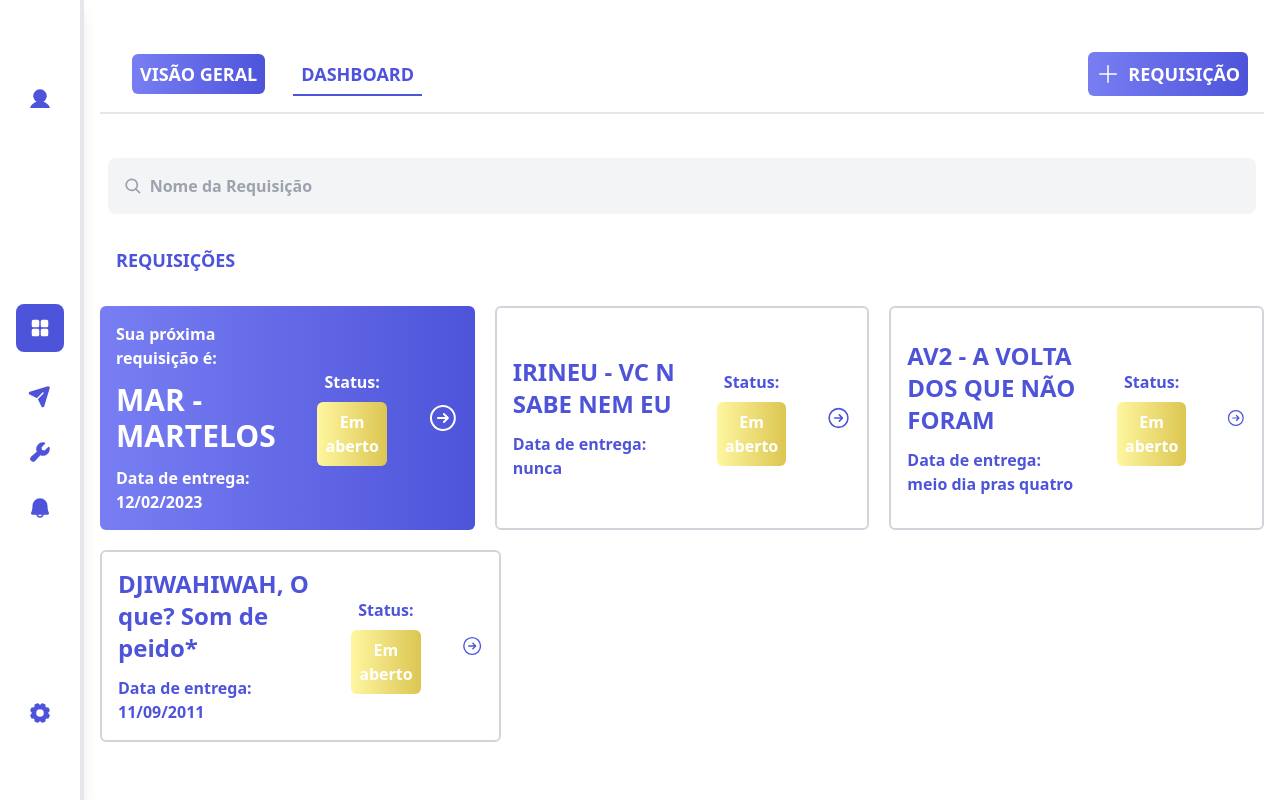
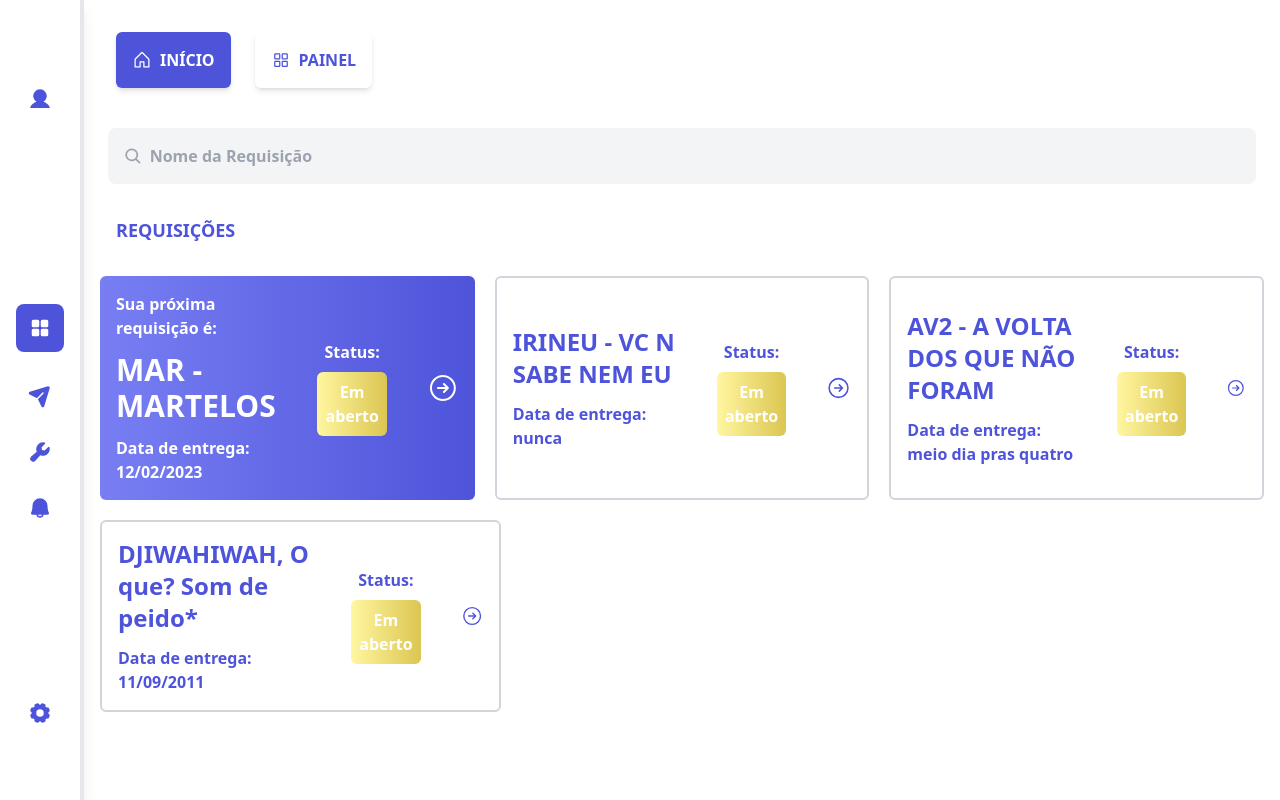
Before and after one commit to renan823/Aerotool-Front, a Next.js app: page /dashboard in a window 1280 px wide. Built offline with nearby package versions, Linux system fonts and the light colour scheme.

Commit message:
fix: styling fixes

```diff
--- a/src/components/NavButton.jsx
+++ /dev/null
@@ -1,34 +0,0 @@
-import { motion } from "framer-motion";
-
-const NavButtons = ({
-  isShowView,
-  setIsShowView,
-  bgColor,
-  buttonText,
-  isSelected,
-}) => {
-  let style = `${bgColor} p-2 text-white m-2 text-lg font-semibold cursor-default`;
-  if (isSelected) {
-    return (
-      <motion.div
-      initial={{ scale: .9, opacity: .6 }}
-      animate={{ scale: 1, opacity: 1 }}
-      transition={{ duration: 0.4 }}>
-        <span className={style} onClick={() => {}}>
-          {buttonText}
-        </span>
-      </motion.div>
-    );
-  } else {
-    style = `${bgColor} p-2 text-primary m-2 text-lg font-semibold cursor-pointer`
-    return (
-      <div>
-        <span className={style} onClick={() => setIsShowView(!isShowView)}>
-          {buttonText}
-        </span>
-      </div>
-    );
-  }
-};
-
-export default NavButtons;
--- a/src/components/ShowView.jsx
+++ b/src/components/ShowView.jsx
@@ -19,6 +19,7 @@ const ShowView = () => {
       dueDate: "11/09/2011",
     },
   ]);
+
   return (
     <div>
       <ShowViewHeader />
--- a/src/pages/dashboard.jsx
+++ b/src/pages/dashboard.jsx
@@ -1,63 +1,65 @@
-import NavButtons from "@/components/NavButton";
+import DashboardContent from "@/components/Dashboard/DashboardContent";
+import ShowView from "@/components/ShowView";
+import { House, SquaresFour } from "@phosphor-icons/react";
+import { useRouter } from "next/router";
 import { useState } from "react";
-import { Plus } from "@phosphor-icons/react";
-import AddRequest from "@/components/Requests/Register/AddRequest";
-import ShowView from "@/components/ShowView";
-import DashboardContent from "@/components/Dashboard/DashboardContent";
+
+const DashboardButtons = ({ button, onClick, isSelected }) => {
+  const { buttonName, icon } = button;
+  if (!isSelected) {
+    return (
+      <button className="flex flex-row items-center gap-x-2 bg-white p-4 text-primary uppercase font-semibold rounded-md shadow-md hover:shadow-xl transition-transform transform hover:scale-105" onClick={onClick}>
+        {icon}
+        {buttonName}
+      </button>
+    );
+  } else {
+    return (
+      <button className="flex flex-row items-center gap-x-2 bg-primary p-4 text-white uppercase font-semibold rounded-md shadow-md hover:shadow-xl transition-transform transform hover:scale-105" onClick={onClick}>
+        {icon}
+        {buttonName}
+      </button>
+    );
+  }
+};
+
+const DashboardHeader = ({isShowView, setIsShowView}) => {
+
+  return (
+    <div className="flex flex-row gap-x-6 p-4 w-full">
+      <div>
+        <DashboardButtons
+          button={{
+            icon: <House size={20} />,
+            buttonName: "Início",
+          }}
+          isSelected={isShowView}
+          onClick={() => setIsShowView(true)}
+        />
+      </div>
+      <div>
+        <DashboardButtons
+          button={{
+            icon: <SquaresFour size={20} />,
+            buttonName: "Painel",
+          }}
+          isSelected={!isShowView}
+          onClick={() => setIsShowView(false)}
+        />
+      </div>
+    </div>
+  );
+};
 
 const Dashboard = () => {
   const [isShowView, setIsShowView] = useState(true);
 
-  if (isShowView) {
-    return (
-      <div className="p-4 w-full">
-        <div className="flex flex-row my-5 justify-between border-b-2 border-gray-200 p-4">
-          <div className="flex flex-row gap-3 p-2">
-            <NavButtons
-              isShowView={isShowView}
-              setIsShowView={setIsShowView}
-              bgColor="bg-gradient-to-r from-accent to-primary rounded-md"
-              buttonText={"VISÃO GERAL"}
-              isSelected={true}
-            />
-            <NavButtons
-              isShowView={isShowView}
-              setIsShowView={setIsShowView}
-              bgColor="text-primary border-b-2 border-primary"
-              buttonText={"DASHBOARD"}
-              isSelected={false}
-            />
-          </div>
-          <AddRequest />
-        </div>
-        <ShowView />
-      </div>
-    );
-  } else {
-    return (
-      <div className="p-4 w-full">
-        <div className="flex flex-row my-5 justify-between border-b-2 border-gray-200 p-4">
-          <div className="flex flex-row gap-3 p-2">
-            <NavButtons
-              isShowView={isShowView}
-              setIsShowView={setIsShowView}
-              bgColor="text-primary border-b-2 border-primary"
-              buttonText={"VISÃO GERAL"}
-              isSelected={false}
-            />
-            <NavButtons
-              isShowView={isShowView}
-              setIsShowView={setIsShowView}
-              bgColor="bg-gradient-to-r from-accent to-primary rounded-md"
-              buttonText={"DASHBOARD"}
-              isSelected={true}
-            />
-          </div>
-        </div>
-        <DashboardContent />
-      </div>
-    );
-  }
+  return (
+    <div className="p-4 w-full">
+      <DashboardHeader isShowView={isShowView} setIsShowView={setIsShowView}/>
+      {isShowView ? <ShowView /> : <DashboardContent />}
+    </div>
+  );
 };
 
 export default Dashboard;
```
